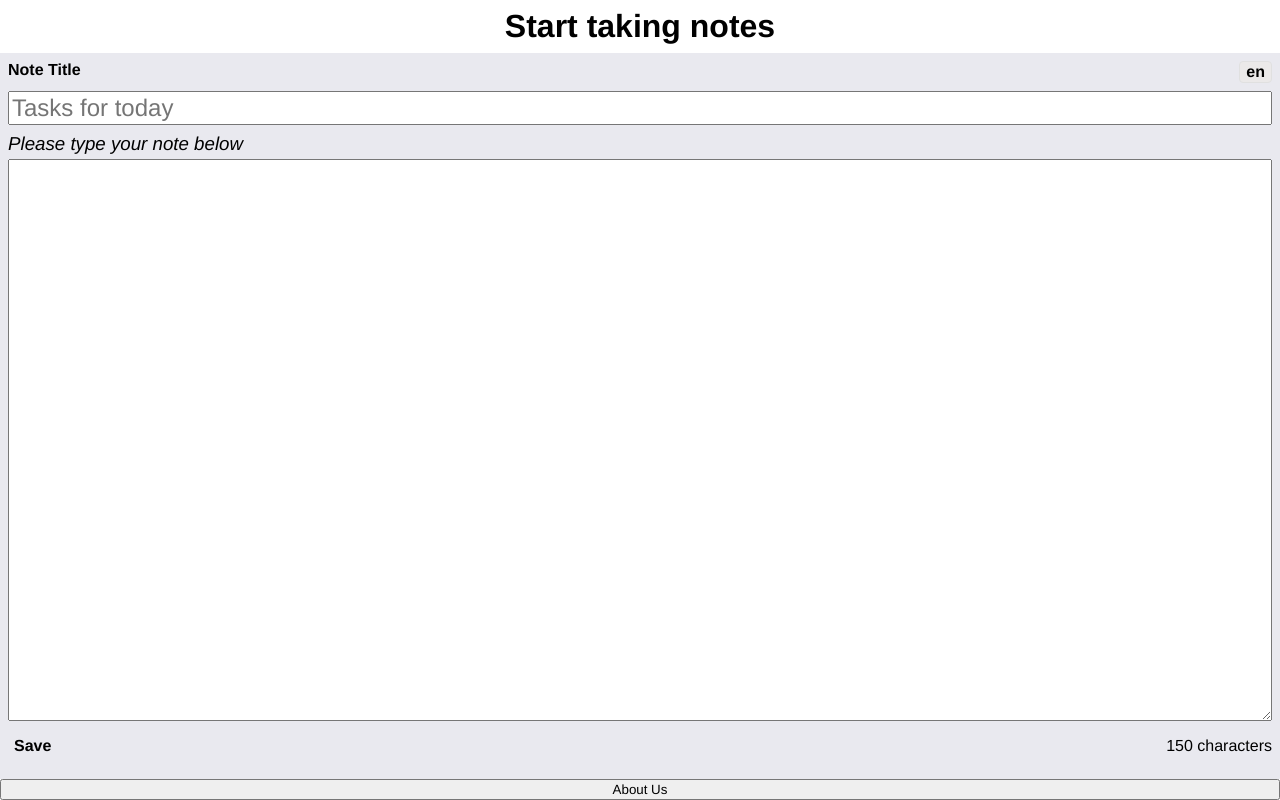
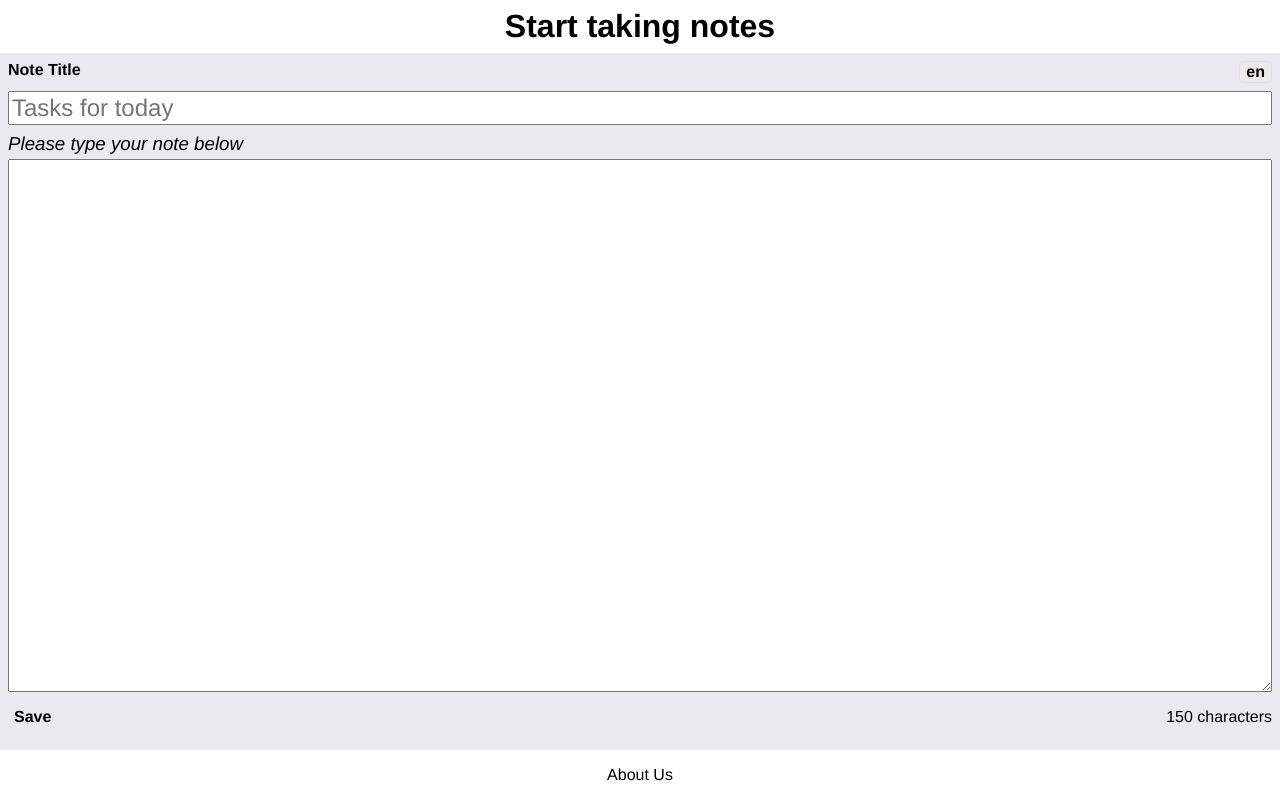
Before and after one commit to saurav-techuniv2018/notes-app, a React (Create React App) app: page / in a window 1280 px wide. Built offline with nearby package versions, Linux system fonts and the light colour scheme.

Commit message:
style about us button
style about us button

```diff
--- a/src/components/about-us.css
+++ b/src/components/about-us.css
@@ -5,4 +5,10 @@ footer {
 #about-us-button{
  text-align: center;
  flex-grow: 1;
+ font-size: 1em;
+ font-family: 'Helvetica Neue',Georgia, 'Times New Roman', Times, serif;
+ padding: 16px;
+ border-radius: 0;
+ border: none;
+ background-color: white;
 }
```
